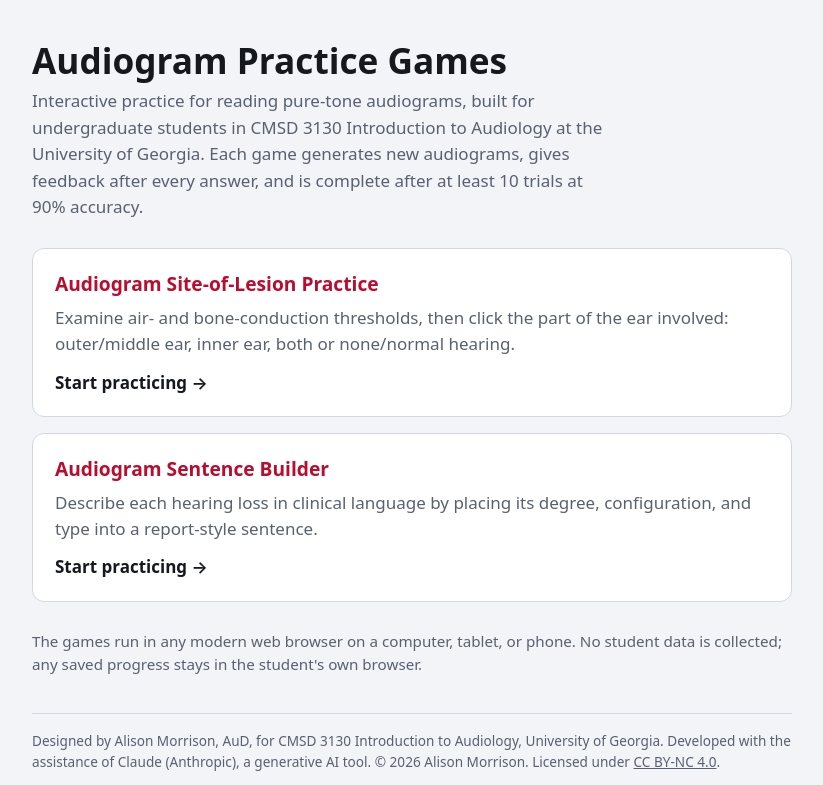
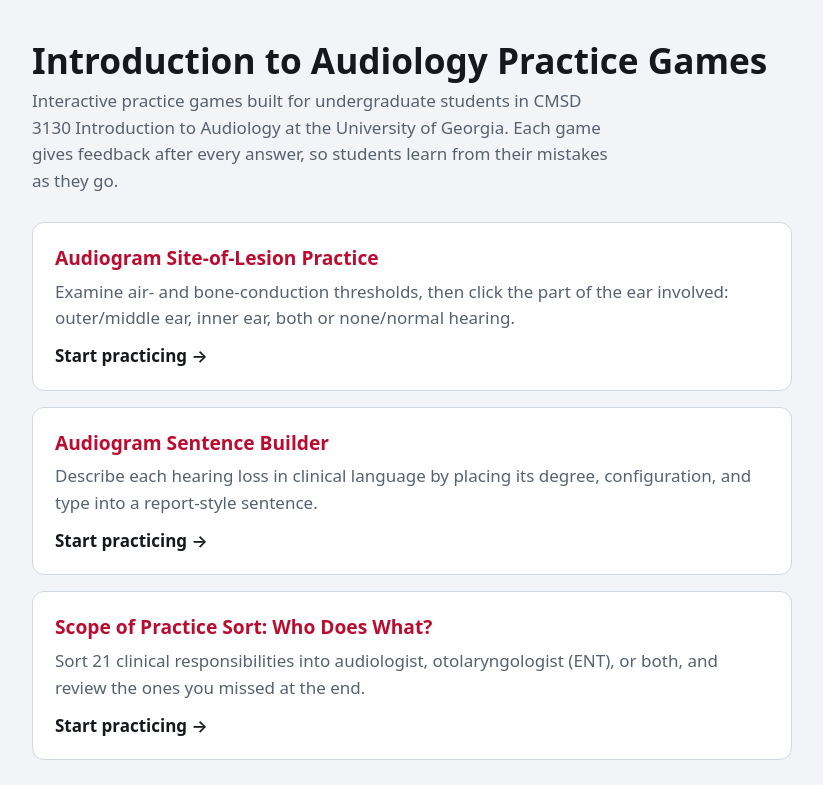
Before and after one commit to akmorrison-aud/audiology-practice, a plain HTML site: page index.html in a window 1280 px wide. Shown: the top 785 px of the page, without its empty margins (228-1051 px from the left). Drawn offline with Linux system fonts and the light colour scheme.

Commit message:
Add files via upload

```diff
--- a/index.html
+++ b/index.html
@@ -3,8 +3,8 @@
 <head>
 <meta charset="utf-8">
 <meta name="viewport" content="width=device-width, initial-scale=1">
-<title>Audiogram Practice Games</title>
-<meta name="description" content="Interactive audiogram interpretation practice for introductory audiology students. CMSD 3130 Introduction to Audiology, University of Georgia.">
+<title>Introduction to Audiology Practice Games</title>
+<meta name="description" content="Interactive practice games for introductory audiology students. CMSD 3130 Introduction to Audiology, University of Georgia.">
 <style>
 :root{--bg:#F2F4F7;--surface:#fff;--ink:#15181D;--muted:#586170;--line:#D2D8E0;--accent:#BA0C2F;color-scheme:light}
 @media (prefers-color-scheme:dark){:root:not([data-theme="light"]){--bg:#0F1217;--surface:#171B22;--ink:#E7EBF1;--muted:#9AA4B3;--line:#2D3440;--accent:#FF4F6C;color-scheme:dark}}
@@ -29,8 +29,8 @@ footer a{color:inherit}
 </head>
 <body>
 <main>
-<h1>Audiogram Practice Games</h1>
-<p class="lede">Interactive practice for reading pure-tone audiograms, built for undergraduate students in CMSD 3130 Introduction to Audiology at the University of Georgia. Each game generates new audiograms, gives feedback after every answer, and is complete after at least 10 trials at 90% accuracy.</p>
+<h1>Introduction to Audiology Practice Games</h1>
+<p class="lede">Interactive practice games built for undergraduate students in CMSD 3130 Introduction to Audiology at the University of Georgia. Each game gives feedback after every answer, so students learn from their mistakes as they go.</p>
 
 <div class="games">
 <a class="game" href="Audiogram-Site-of-Lesion-Practice.html">
@@ -43,6 +43,11 @@ footer a{color:inherit}
 <p>Describe each hearing loss in clinical language by placing its degree, configuration, and type into a report-style sentence.</p>
 <span class="go">Start practicing →</span>
 </a>
+<a class="game" href="Scope-of-Practice-Sort.html">
+<h2>Scope of Practice Sort: Who Does What?</h2>
+<p>Sort 21 clinical responsibilities into audiologist, otolaryngologist (ENT), or both, and review the ones you missed at the end.</p>
+<span class="go">Start practicing →</span>
+</a>
 </div>
 
 <p class="note">The games run in any modern web browser on a computer, tablet, or phone. No student data is collected; any saved progress stays in the student's own browser.</p>
```
